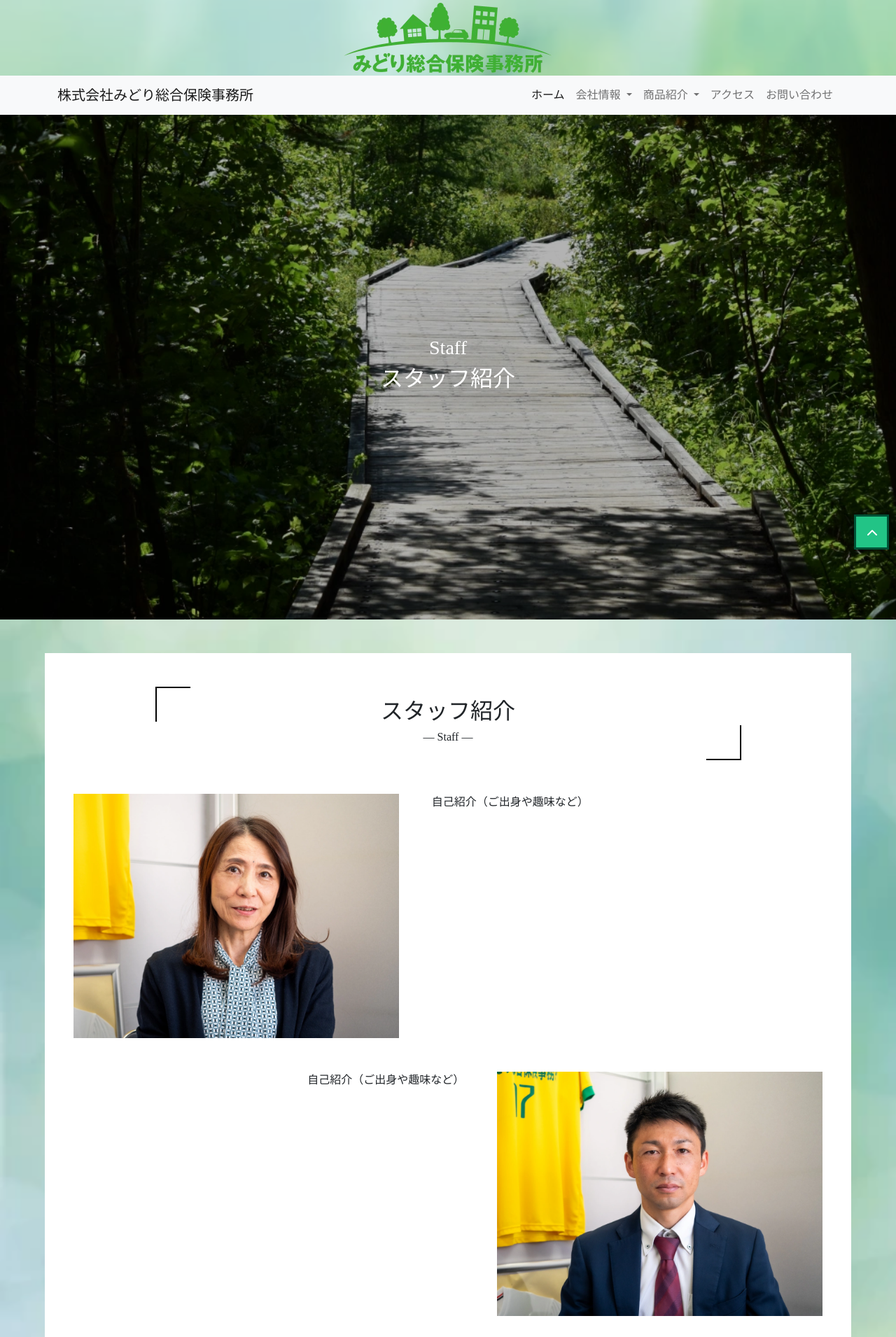
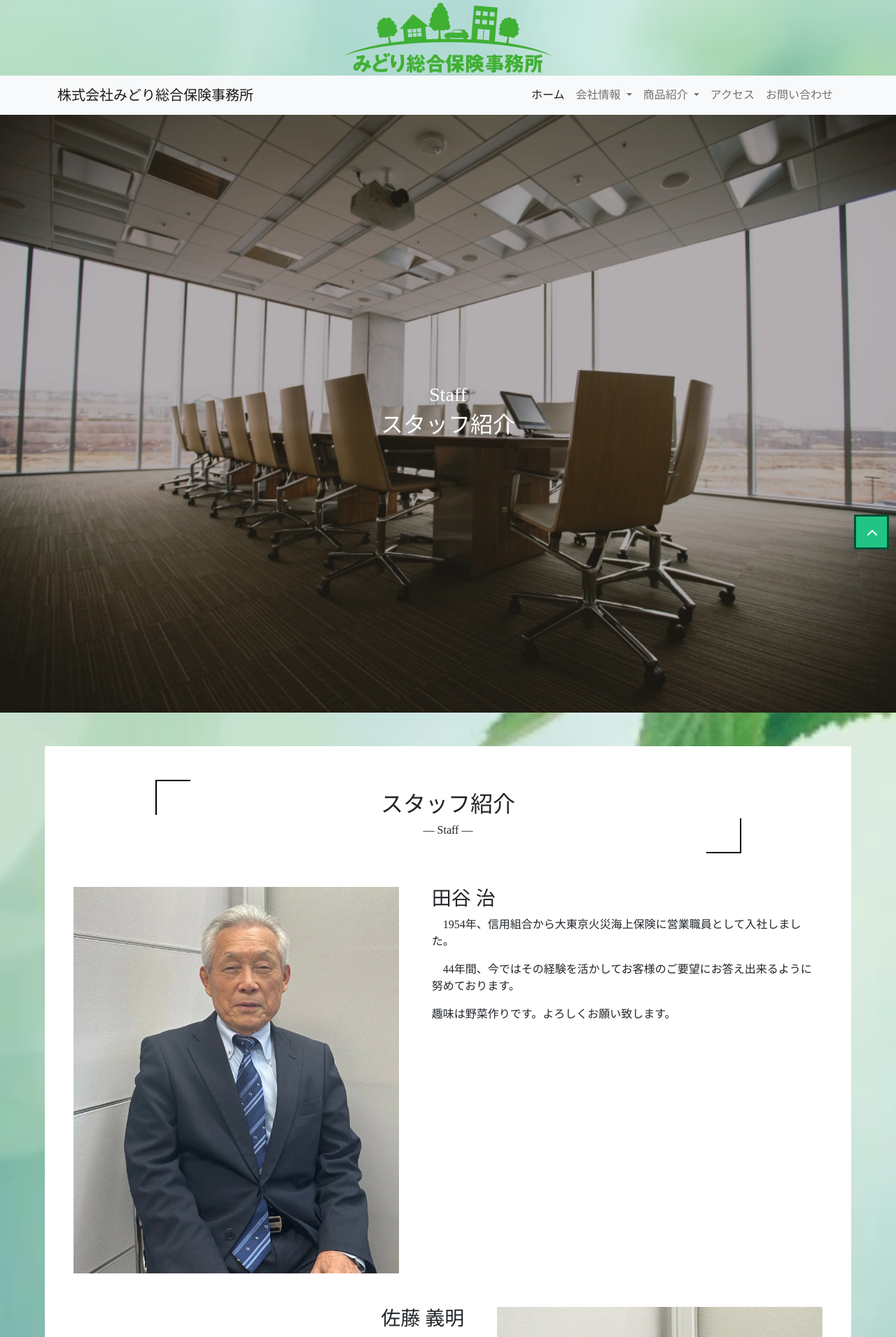
Before and after one commit to linepark-webteam/midori-insurance-sample, a PHP site: page /staff/ in a window 1280 px wide. Shown: the top 1910 px of the page at 70% size. Run offline with PHP 8.4, Linux system fonts and the light colour scheme; some libraries are stand-ins or nearby versions; some web fonts are replaced.

Commit message:
staff products

```diff
--- a/css/style.css
+++ b/css/style.css
@@ -117,6 +117,17 @@ section {
   border-right: 2px solid #000;
   border-bottom: 2px solid #000;
 }
+.handling-products h2 {
+  padding: 0.8rem 0 0;
+  margin-bottom: 0.2rem;
+  background-image: linear-gradient(135deg, #00ff26 10%, #04970b 100%);
+  background-repeat: no-repeat;
+  background-size: 100% 13px;
+  background-position: bottom;
+  color: #353535;
+  text-align: center;
+  font-weight: bold;
+}
 
 footer {
   background-color: rgba(0, 45, 55, 0.7);
--- a/staff/index.html
+++ b/staff/index.html
@@ -8,7 +8,7 @@
   <meta name="description" content="●●●">
   <link rel="icon" href="../img/favicon.webp" type="image/x-icon">
   <link rel="apple-touch-icon" href="../img/appletouch.png" sizes="180x180">
-  <title>会社情報｜株式会社みどり総合保険事務所</title>
+  <title>スタッフ紹介｜株式会社みどり総合保険事務所</title>
 
   <!-- google fonts Noto Serif JP -->
   <!-- <link rel="preconnect" href="https://fonts.googleapis.com">
@@ -82,7 +82,7 @@
 
   <section class="hero mb-5">
     <div class="image-section position-relative masked">
-      <img src="../img/access2.webp" class="d-block w-100" alt="Image 1">
+      <img src="../img/staff1.webp" class="d-block w-100" alt="Image 1">
       <div class="position-absolute top-50 start-50 translate-middle text-white">
         <div class="hero-fixed-text d-flex flex-column align-items-center justify-content-center">
           <h3>Staff</h3>
@@ -103,17 +103,73 @@
         </div>
         <div class="row justify-content-center">
           <div class="d-flex justify-content-around col-12 mb-5">
-            <img class="d-block col-5" src="../img/k-michiko.webp" alt="">
-            <div class="col-6 ">自己紹介（ご出身や趣味など）</div>
+            <img class="d-block col-5 slide-left-content" src="../img/o-taya.webp" alt="">
+            <div class="col-6 slide-right-content">
+              <div>
+                <h3>田谷 治</h3>
+              </div>
+              <div>
+                <p>　1954年、信用組合から大東京火災海上保険に営業職員として入社しました。</p>
+                <p>　44年間、今ではその経験を活かしてお客様のご要望にお答え出来るように努めております。</p>
+                <p>趣味は野菜作りです。よろしくお願い致します。</p>
+              </div>
+            </div>
           </div>
-          <div class="d-flex justify-content-around flex-row-reverse col-12 mb-5">
-            <img class="d-block col-5" src="../img/s-manabu.webp" alt="">
-            <div class="col-6 text-end">自己紹介（ご出身や趣味など）</div>
+          <div class="d-flex justify-content-around flex-row-reverse col-12 mb-5 ">
+            <img class="d-block col-5 slide-right-content" src="../img/y-sato.webp" alt="">
+            <div class="col-6 text-end slide-left-content">
+              <div>
+                <h3>佐藤 義明</h3>
+              </div>
+              <div class="text-start">
+                <p>　近年では地震・台風・洪水などの頻発する自然災害、社会経済の変化により新たなリスクが増加しております。</p>
+                <p>　そんな中で、企業や個人においてリスクに備える手段として保険は欠かすことのできないものだと思います。</p>
+                <p>　また、組織対応でお客様のことを考えサポートし寄り添い、お役に立てるよう尽力していきます。</p>
+                <p>宜しくお願い致します。</p>
+              </div>
+            </div>
           </div>
           <div class="d-flex justify-content-around col-12 mb-5">
-            <img class="d-block col-5" src="../img/n-maeda.webp" alt="">
-            <div class="col-6">自己紹介（ご出身や趣味など）</div>
+            <img class="d-block col-5 slide-left-content" src="../img/s-manabu.webp" alt="佐藤学">
+            <div class="col-6 slide-right-content">
+              <div>
+                <h3>佐藤 学</h3>
+              </div>
+              <div>
+                <p>　大学卒業後、地元中小企業、スポーツ指導者を経て、縁があり社長より声をかけていただき現在に至ります。</p>
+                <p>　新規、更新だけでなく事故対応もでき、お客様に安心していただけるよう努め、お礼や喜びの声をいただいたり、お役立ちができる担当者を目指しております。</p>
+              </div>
+            </div>
           </div>
+          <div class="d-flex justify-content-around flex-row-reverse col-12 mb-5 ">
+            <img class="d-block col-5 slide-right-content" src="../img/n-maeda.webp" alt="">
+            <div class="col-6 text-end slide-left-content">
+              <div>
+                <h3>前田 直哉</h3>
+              </div>
+              <div class="text-start">
+                <p>　2021年に新卒でこの業界にチャレンジしました。</p>
+                <p>　保険に関して全くの無知でしたが、たくさんの支えがあり今も続ける事ができています。</p>
+                <p>　何事においても助け合いが大切だと感じております。</p>
+                <p>　皆様のお困りを解決できる保険募集人になれるよう努めて参りますので、どうぞ宜しくお願い致します。</p>
+              </div>
+            </div>
+          </div>
+          <div class="d-flex justify-content-around col-12 mb-5">
+            <img class="d-block col-5 slide-left-content" src="../img/m-kajiwara.webp" alt="">
+            <div class="col-6 slide-right-content">
+              <div>
+                <h3>梶原 路子</h3>
+              </div>
+            </div>
+          </div>
+          <div class="d-flex justify-content-around mt-5">
+            <div class="col-10 text-start slide-bottom-content">
+              <h3>山本 紀代子</h3>
+              <h3>溝呂木 大祐</h3>
+            </div>
+          </div>
+
       </div>
       </div>
       </div>
```
Also changed, not shown: personal-products/index.html (+26 -0 lines), img/aioi.webp (added), img/axa.webp (added), img/hanasaku.webp (added), img/m-kajiwara.webp (renamed from img/k-michiko.webp), img/mitsui.webp (added), img/nissay.webp (added), img/o-taya.webp (added), img/staff1.webp (added), img/y-sato.webp (added).
